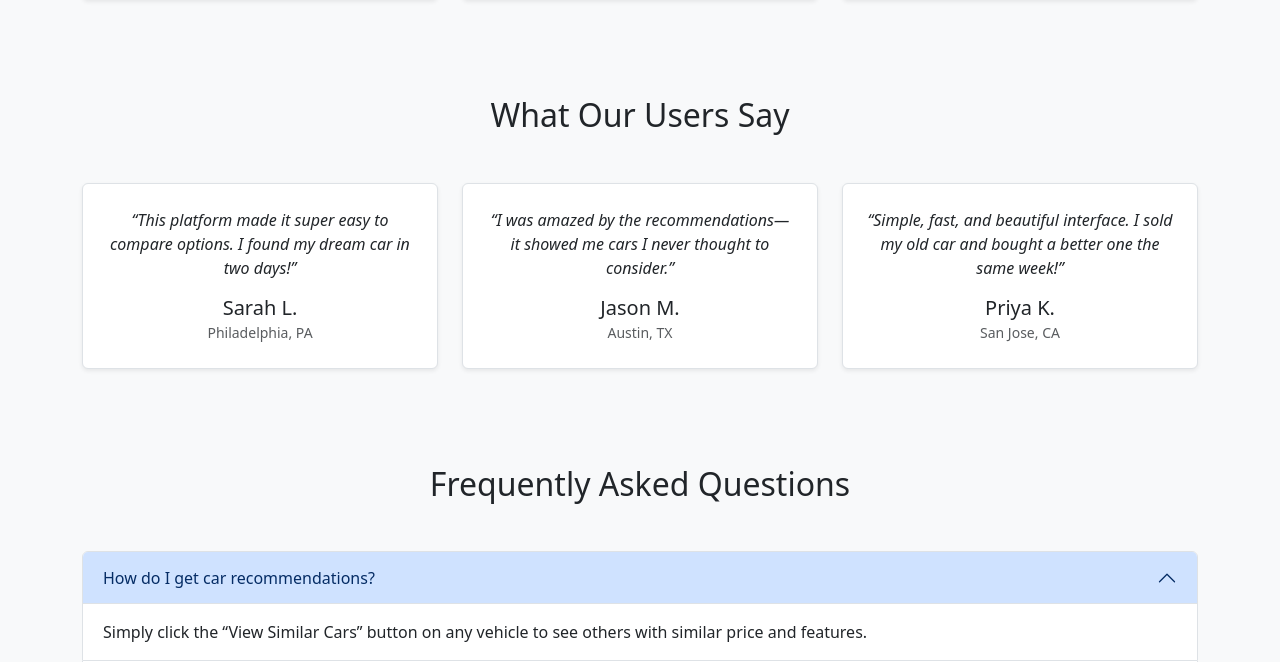
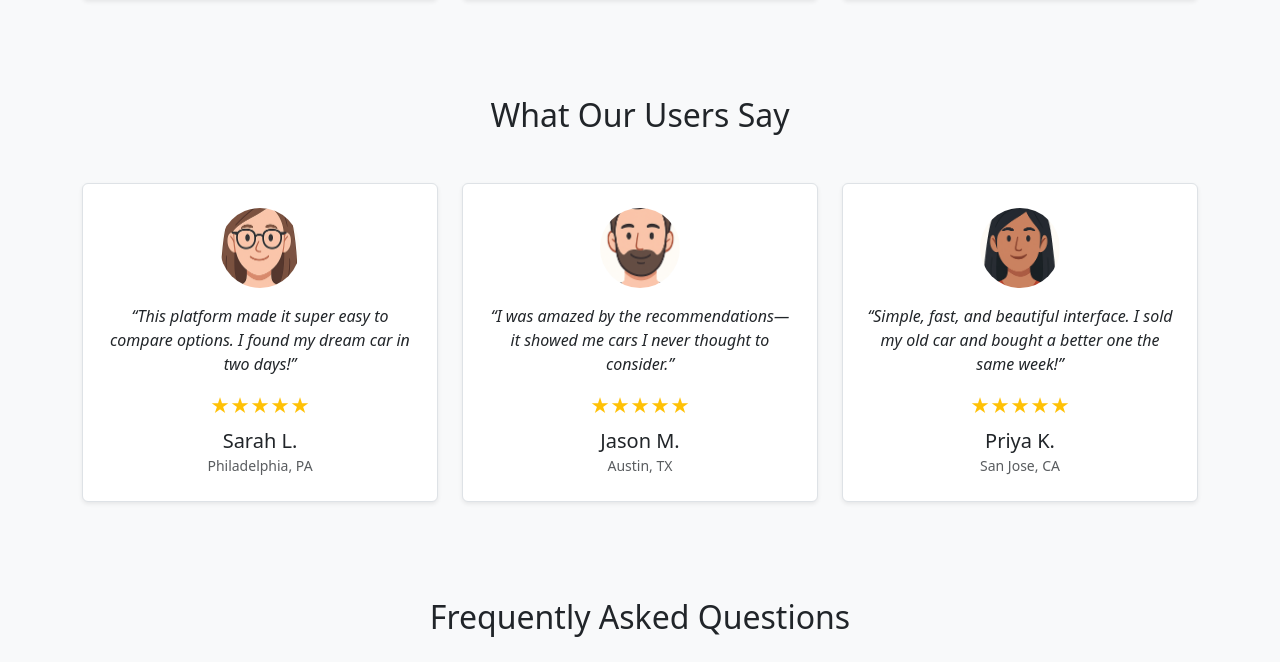
Before and after one commit to NingyuanBi/CarSal, a Flask app: page / in a window 1280 px wide. Shown: the part 689-1351 px from the top of the page. Run offline with Flask 3, Linux system fonts and the light colour scheme.

Commit message:
Added user reviews
Added a positive reviews section between "How it works" and "Frequently Asked Questions" and found three copyright-free avatars.

In addition to the good comments, a five-star evaluation section has also been added.

```diff
--- a/templates/index.html
+++ b/templates/index.html
@@ -59,22 +59,28 @@
             <div class="row text-center">
                 <div class="col-md-4">
                     <div class="p-4 bg-white border rounded shadow-sm">
+                        <img src="{{ url_for('static', filename='avatars/Sarah.png') }}" class="rounded-circle mb-3" alt="Sarah's Avatar" style="max-width: 80px; aspect-ratio: 1 / 1; object-fit: cover;">
                         <p class="fst-italic">“This platform made it super easy to compare options. I found my dream car in two days!”</p>
-                        <h5 class="mt-3 mb-0">Sarah L.</h5>
+                        <div class="mb-2 text-warning" style="font-size: 1.2rem;">★★★★★</div>
+                        <h5 class="mt-2 mb-0">Sarah L.</h5>
                         <small class="text-muted">Philadelphia, PA</small>
                     </div>
                 </div>
                 <div class="col-md-4">
                     <div class="p-4 bg-white border rounded shadow-sm">
+                        <img src="{{ url_for('static', filename='avatars/Jason.png') }}" class="rounded-circle mb-3" alt="Jason's Avatar" style="max-width: 80px; aspect-ratio: 1 / 1; object-fit: cover;">
                         <p class="fst-italic">“I was amazed by the recommendations—it showed me cars I never thought to consider.”</p>
-                        <h5 class="mt-3 mb-0">Jason M.</h5>
+                        <div class="mb-2 text-warning" style="font-size: 1.2rem;">★★★★★</div>
+                        <h5 class="mt-2 mb-0">Jason M.</h5>
                         <small class="text-muted">Austin, TX</small>
                     </div>
                 </div>
                 <div class="col-md-4">
                     <div class="p-4 bg-white border rounded shadow-sm">
+                        <img src="{{ url_for('static', filename='avatars/Priya.png') }}" class="rounded-circle mb-3" alt="Priya's Avatar" style="max-width: 80px; aspect-ratio: 1 / 1; object-fit: cover;">
                         <p class="fst-italic">“Simple, fast, and beautiful interface. I sold my old car and bought a better one the same week!”</p>
-                        <h5 class="mt-3 mb-0">Priya K.</h5>
+                        <div class="mb-2 text-warning" style="font-size: 1.2rem;">★★★★★</div>
+                        <h5 class="mt-2 mb-0">Priya K.</h5>
                         <small class="text-muted">San Jose, CA</small>
                     </div>
                 </div>
```
Also changed, not shown: static/avatars/Jason.png (added), static/avatars/Priya.png (added), static/avatars/Sarah.png (added), 3 other files.
